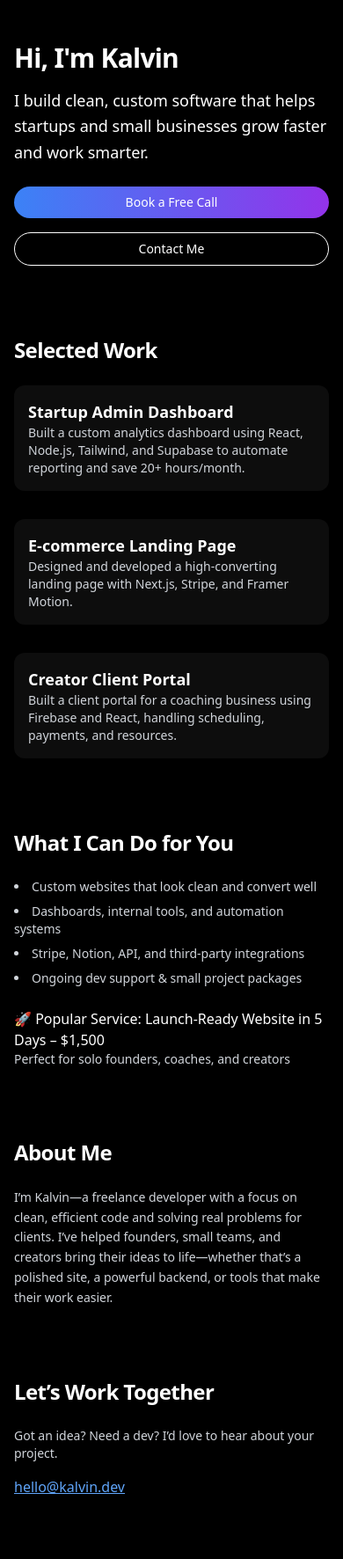
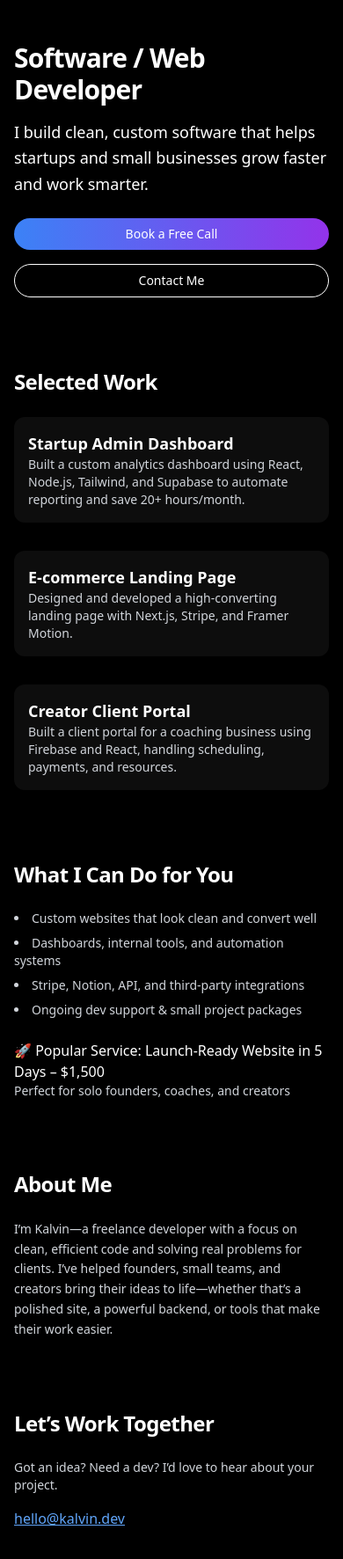
Before and after one commit to kalvinsev/freelance_portfolio, a Next.js app: page / in a window 390 px wide. Shown: the top 1772 px of the page at 88% size. Before the commit the page ends 1750 px from the top, so only its background shows below. Built offline with nearby package versions, Linux system fonts and the light colour scheme.

Commit message:
attempted shrinking glitch bug fix deployment 4

```diff
--- a/pages/index.js
+++ b/pages/index.js
@@ -1,32 +1,22 @@
 import React from "react";
-import "aos/dist/aos.css";
-import AOS from "aos";
-import { useEffect } from "react";
 
 export default function Home() {
-	useEffect(() => {
-		AOS.init({ once: true });
-		setTimeout(() => {
-			AOS.refreshHard();
-		}, 100);
-	}, []);
-
 	return (
 		<main
 			className='min-h-screen bg-black text-white px-4 sm:px-6 py-12 max-w-6xl mx-auto font-sans scroll-smooth'
 			id='top'
 		>
 			{/* Header */}
-			<header className='mb-20' data-aos='fade-down'>
-				<h1 className='text-3xl sm:text-5xl font-bold mb-4 tracking-tight'>
-					Hi, I'm Kalvin
+			<header className='mb-20 animate-fade-in'>
+				<h1 className='text-3xl sm:text-5xl font-bold mb-4 tracking-tight animate-slide-in-up'>
+					Software / Web Developer
 				</h1>
-				<p className='text-lg sm:text-xl mb-6 max-w-xl leading-relaxed'>
+				<p className='text-lg sm:text-xl mb-6 max-w-xl leading-relaxed animate-slide-in-up delay-100'>
 					I build clean, custom software that
 					helps startups and small businesses grow
 					faster and work smarter.
 				</p>
-				<div className='flex flex-col sm:flex-row gap-4'>
+				<div className='flex flex-col sm:flex-row gap-4 animate-fade-in delay-200'>
 					<a
 						href='#contact'
 						className='bg-gradient-to-r from-blue-500 to-purple-600 text-white px-6 py-2 rounded-full text-sm shadow-md hover:scale-105 transition-transform text-center'
@@ -45,19 +35,13 @@ export default function Home() {
 			{/* Work Section */}
 			<section
 				id='work'
-				className='mb-20'
-				data-aos='fade-up'
-				data-aos-offset='0'
+				className='mb-20 animate-slide-in-up'
 			>
-				<h2 className='text-2xl sm:text-3xl font-semibold mb-6 tracking-tight'>
+				<h2 className='text-2xl sm:text-3xl font-semibold mb-6 tracking-tight animate-fade-in'>
 					Selected Work
 				</h2>
-
 				<div className='space-y-8'>
-					<div
-						className='bg-white/5 backdrop-blur-md p-4 sm:p-6 rounded-xl shadow-md transition hover:shadow-lg'
-						data-aos='zoom-in'
-					>
+					<div className='bg-white/5 backdrop-blur-md p-4 sm:p-6 rounded-xl shadow-md transition hover:shadow-lg animate-pop-in'>
 						<h3 className='text-lg sm:text-xl font-semibold'>
 							Startup Admin Dashboard
 						</h3>
@@ -70,12 +54,7 @@ export default function Home() {
 							hours/month.
 						</p>
 					</div>
-
-					<div
-						className='bg-white/5 backdrop-blur-md p-4 sm:p-6 rounded-xl shadow-md transition hover:shadow-lg'
-						data-aos='zoom-in'
-						data-aos-delay='100'
-					>
+					<div className='bg-white/5 backdrop-blur-md p-4 sm:p-6 rounded-xl shadow-md transition hover:shadow-lg animate-pop-in delay-100'>
 						<h3 className='text-lg sm:text-xl font-semibold'>
 							E-commerce Landing Page
 						</h3>
@@ -87,12 +66,7 @@ export default function Home() {
 							Motion.
 						</p>
 					</div>
-
-					<div
-						className='bg-white/5 backdrop-blur-md p-4 sm:p-6 rounded-xl shadow-md transition hover:shadow-lg'
-						data-aos='zoom-in'
-						data-aos-delay='200'
-					>
+					<div className='bg-white/5 backdrop-blur-md p-4 sm:p-6 rounded-xl shadow-md transition hover:shadow-lg animate-pop-in delay-200'>
 						<h3 className='text-lg sm:text-xl font-semibold'>
 							Creator Client Portal
 						</h3>
@@ -111,14 +85,12 @@ export default function Home() {
 			{/* Services Section */}
 			<section
 				id='services'
-				className='mb-20'
-				data-aos='fade-left'
-				data-aos-offset='0'
+				className='mb-20 animate-slide-in-left'
 			>
-				<h2 className='text-2xl sm:text-3xl font-semibold mb-6 tracking-tight'>
+				<h2 className='text-2xl sm:text-3xl font-semibold mb-6 tracking-tight animate-fade-in'>
 					What I Can Do for You
 				</h2>
-				<ul className='list-disc list-inside text-gray-300 space-y-2 text-sm sm:text-base'>
+				<ul className='list-disc list-inside text-gray-300 space-y-2 text-sm sm:text-base animate-fade-in delay-100'>
 					<li>
 						Custom websites that look clean
 						and convert well
@@ -136,8 +108,7 @@ export default function Home() {
 						project packages
 					</li>
 				</ul>
-
-				<div className='mt-6'>
+				<div className='mt-6 animate-fade-in delay-200'>
 					<p className='font-medium'>
 						🚀 Popular Service: Launch-Ready
 						Website in 5 Days – $1,500
@@ -152,14 +123,12 @@ export default function Home() {
 			{/* About Section */}
 			<section
 				id='about'
-				className='mb-20'
-				data-aos='fade-right'
-				data-aos-offset='0'
+				className='mb-20 animate-slide-in-right'
 			>
-				<h2 className='text-2xl sm:text-3xl font-semibold mb-6 tracking-tight'>
+				<h2 className='text-2xl sm:text-3xl font-semibold mb-6 tracking-tight animate-fade-in'>
 					About Me
 				</h2>
-				<p className='text-gray-300 max-w-2xl leading-relaxed text-sm sm:text-base'>
+				<p className='text-gray-300 max-w-2xl leading-relaxed text-sm sm:text-base animate-fade-in delay-100'>
 					I’m Kalvin—a freelance developer with a
 					focus on clean, efficient code and
 					solving real problems for clients. I’ve
@@ -172,21 +141,17 @@ export default function Home() {
 			</section>
 
 			{/* Contact Section */}
-			<section
-				id='contact'
-				data-aos='fade-up'
-				data-aos-offset='0'
-			>
-				<h2 className='text-2xl sm:text-3xl font-semibold mb-6 tracking-tight'>
+			<section id='contact' className='animate-fade-in'>
+				<h2 className='text-2xl sm:text-3xl font-semibold mb-6 tracking-tight animate-fade-in'>
 					Let’s Work Together
 				</h2>
-				<p className='text-gray-300 mb-4 text-sm sm:text-base'>
+				<p className='text-gray-300 mb-4 text-sm sm:text-base animate-fade-in delay-100'>
 					Got an idea? Need a dev? I’d love to
 					hear about your project.
 				</p>
 				<a
 					href='mailto:hello@kalvin.dev'
-					className='underline text-blue-400 hover:text-blue-300 transition-colors break-words'
+					className='underline text-blue-400 hover:text-blue-300 transition-colors break-words animate-fade-in delay-200'
 				>
 					hello@kalvin.dev
 				</a>
```
